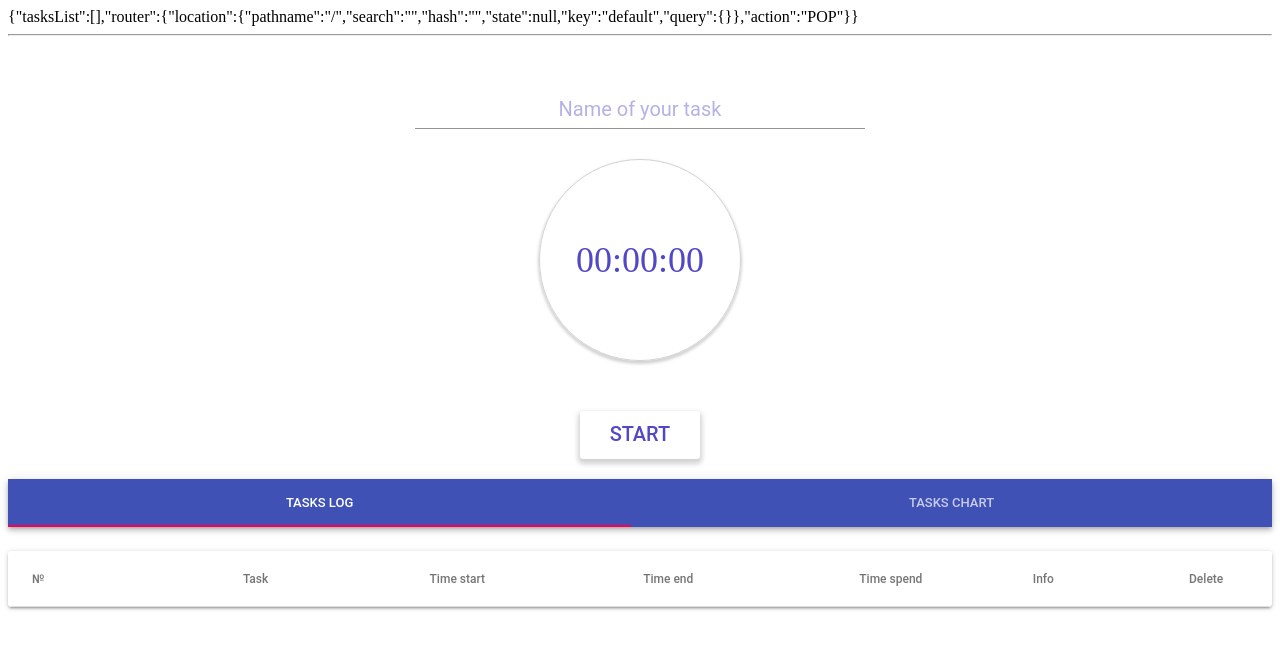
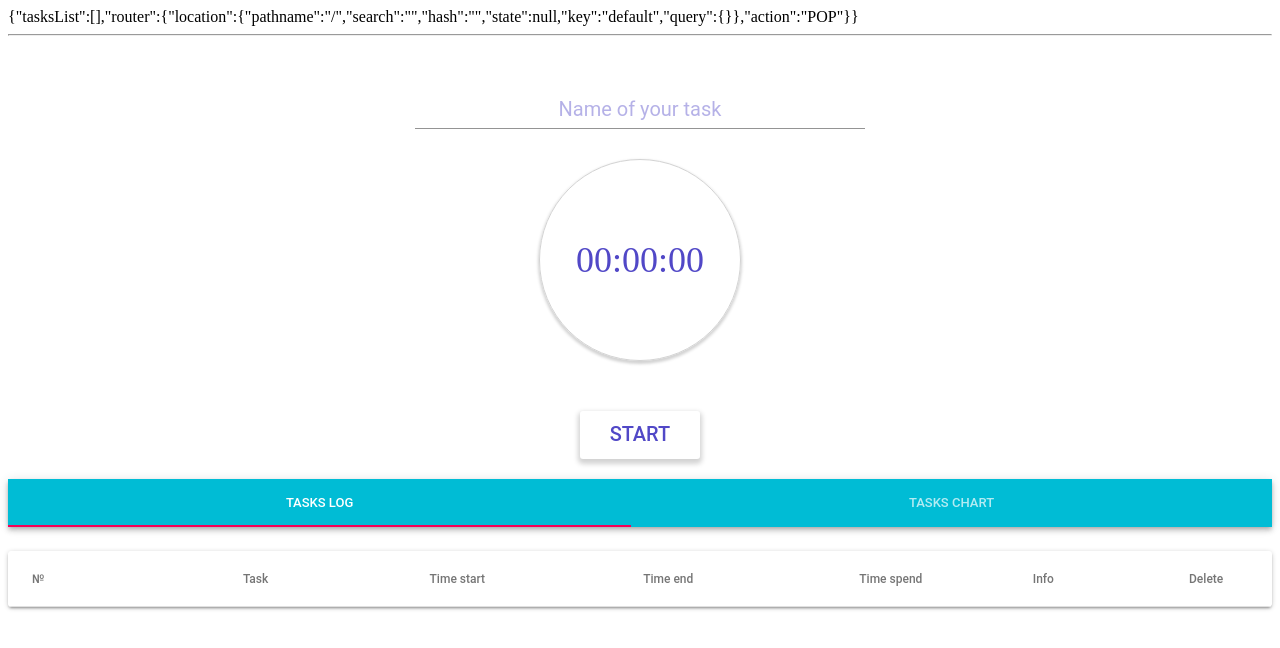
Before and after one commit to prototype2010/timer, a React (Create React App) app: page / in a window 1280 px wide. Shown: the top 648 px of the page. Built offline with nearby package versions, Linux system fonts and the light colour scheme.

Commit message:
before charts

```diff
--- a/src/App.js
+++ b/src/App.js
@@ -22,7 +22,7 @@ class App extends React.Component {
 
     render() {
 
-        const {tasksList, deleteTask, router, useHistoryApi} = this.props;
+        const {tasksList, deleteTask} = this.props;
 
         return (
             <div>
@@ -33,7 +33,7 @@ class App extends React.Component {
 
                 <Timer/>
 
-                <NavTabs router={router} useHistoryApi={useHistoryApi}/>
+                <NavTabs/>
 
                 <Switch>
                     <Route
@@ -43,7 +43,7 @@ class App extends React.Component {
                     />
                     <Route
                         path={`/${TASK}/:id`}
-                        render={props => <TaskDetails {...props} tasks={tasksList}>IM HERE YOOHOO</TaskDetails>}
+                        render={props => <TaskDetails {...props} tasks={tasksList}/>}
                     />
                     <Route
                         path={`/${CHART}`}
@@ -68,7 +68,6 @@ export default connect(
         deleteTask: taskId => dispatch({
             type: DELETE_TASK,
             payload: taskId
-        }),
-        useHistoryApi : newUrl => dispatch(newUrl)
+        })
     })
 )(App)
--- a/src/components/NavTabs.js
+++ b/src/components/NavTabs.js
@@ -1,40 +1,23 @@
 import React from 'react';
-import PropTypes from 'prop-types';
 import {makeStyles} from '@material-ui/styles';
 import AppBar from '@material-ui/core/AppBar';
 import Tabs from '@material-ui/core/Tabs';
 import NoSsr from '@material-ui/core/NoSsr';
 import Tab from '@material-ui/core/Tab';
-import Typography from '@material-ui/core/Typography';
 import {Link, Route} from "react-router-dom";
 import {STYLES, ROUTER_PREFIXES} from "../config";
-import {go,replace,push,LOCATION_CHANGE} from 'react-router-redux'
+
 const {CHART, TABLE} = ROUTER_PREFIXES;
 const {TABS_BACKGROUND} = STYLES;
 
-function TabContainer(props) {
-    return (
-        <Typography component="div" style={{padding: 8 * 3}}>
-            {props.children}
-        </Typography>
-    );
-}
-
-TabContainer.propTypes = {
-    children: PropTypes.node.isRequired,
-};
-
 function LinkTab(props) {
 
-    return <Tab component="div" onClick={event => {
-
-
-        // console.log()
-        // event.preventDefault()
-    }
-
-    } {...props} />
-        ;
+    return (
+        <Tab
+            component={Link}
+            {...props}
+        />
+    );
 }
 
 const useStyles = makeStyles(() => ({
@@ -43,42 +26,30 @@ const useStyles = makeStyles(() => ({
     },
 }));
 
-function NavTabs(props) {
+export default function NavTabs() {
     const classes = useStyles();
-    const [value, setValue] = React.useState(0);
-
-    console.log(props, "???")
+    const [value, setValue] = React.useState(window.location.pathname.endsWith(CHART) ? 1 : 0);
 
     function handleChange(event, newValue) {
-        props.useHistoryApi(replace('/chart'));
         setValue(newValue);
     }
-
-    window.router = props.router;
-
-
 
     return (
         <Route>
             <NoSsr>
                 <div className={classes.root}>
                     <AppBar position="static">
-                        <Tabs variant="fullWidth" value={value} onChange={handleChange}>
-                            <LinkTab label={'TASKS LOG'} href={'asd'}>
-
-                            </LinkTab>
-                            <LinkTab label={'TASKS CHART'} href={'asd'}>
-
-                            </LinkTab>
+                        <Tabs
+                            style={{background: TABS_BACKGROUND}}
+                            variant="fullWidth"
+                            value={value}
+                            onChange={handleChange}>
+                            <LinkTab label={'TASKS LOG'} to={TABLE}/>
+                            <LinkTab label={'TASKS CHART'} to={`/${CHART}`} replace={true}/>
                         </Tabs>
                     </AppBar>
-                    {/*{value === 0 && <TabContainer>Page One</TabContainer>}*/}
-                    {/*{value === 1 && <TabContainer>Page Two</TabContainer>}*/}
-                    {/*{value === 2 && <TabContainer>Page Three</TabContainer>}*/}
                 </div>
             </NoSsr>
         </Route>
     );
 }
-
-export default NavTabs;
--- a/src/config.js
+++ b/src/config.js
@@ -28,7 +28,7 @@ export const STYLES = {
 export const ROUTER_PREFIXES = {
     TABLE: '/',
     CHART: 'chart',
-    TASK: 'task'
+    TASK: 'tasks'
 };
 
 export const TIME_OUTPUT_FORMAT = {
```
